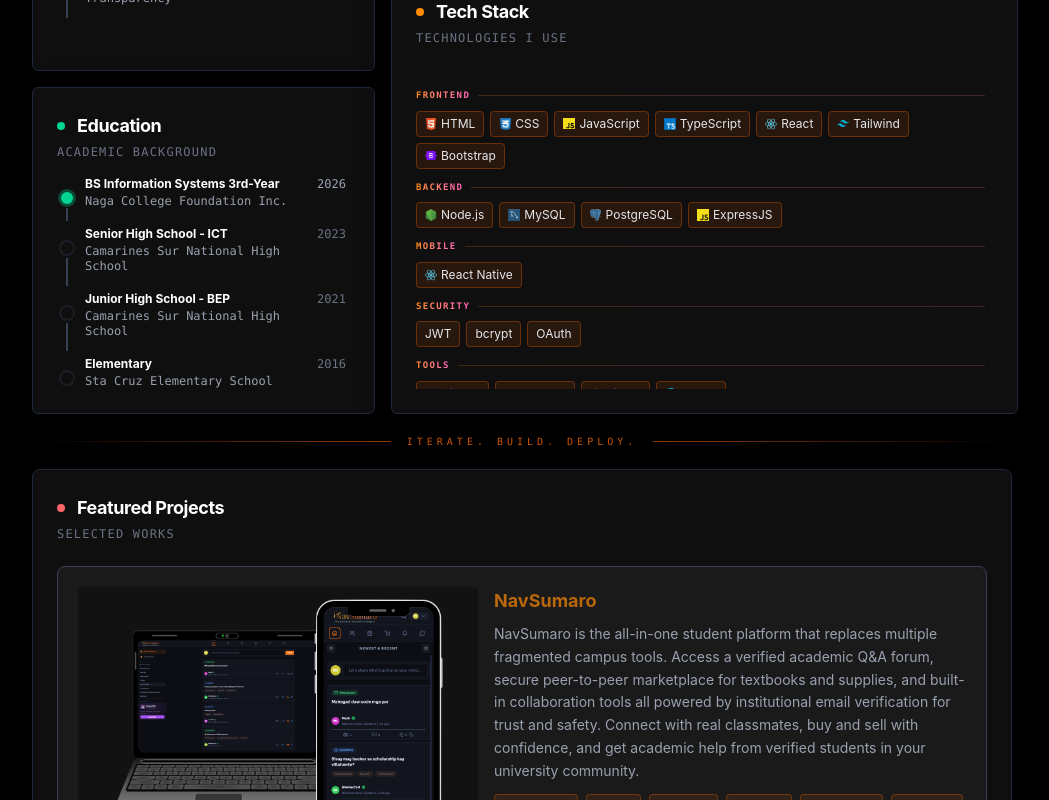
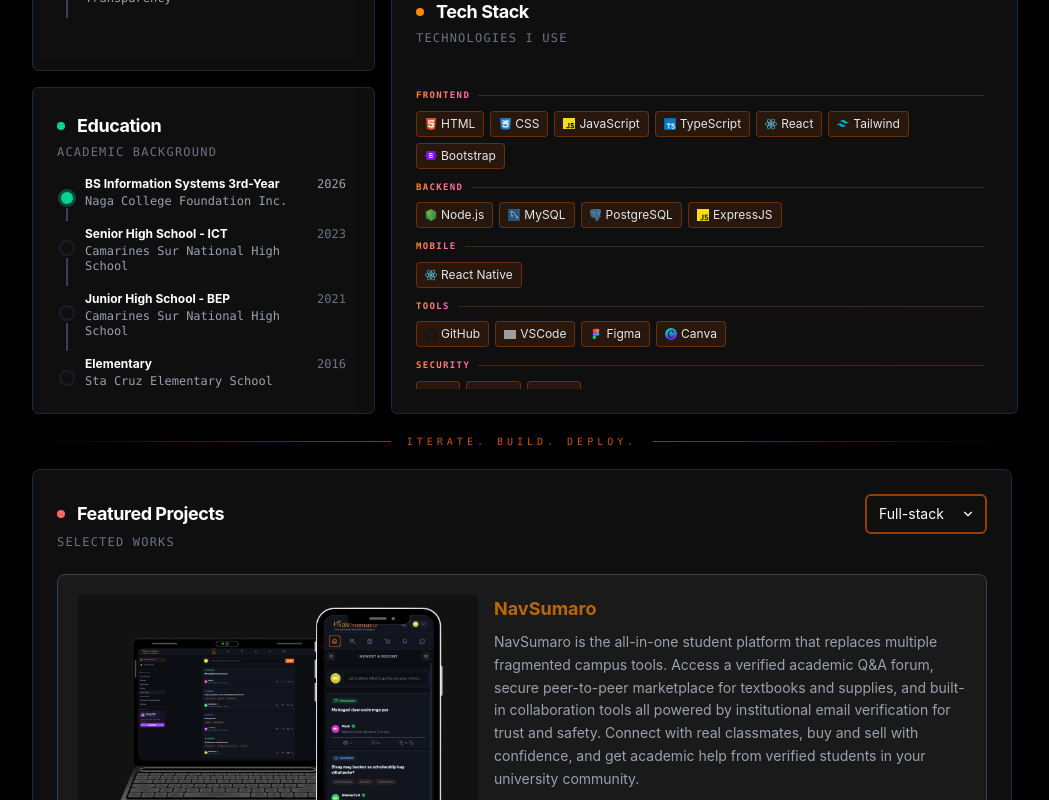
Before and after one commit to ehrvayn/Portfolio, a React (Vite) app: page / in a window 1280 px wide. Shown: the part 1157-1957 px from the top of the page, without its empty margins (118-1167 px from the left). Built offline with nearby package versions, Linux system fonts and the light colour scheme; no server answers; grey boxes are pictures that could not be loaded; what groq-sdk would draw is missing.

Commit message:
Style: minor adjustments

```diff
--- a/package.json
+++ b/package.json
@@ -18,6 +18,7 @@
     "bootstrap": "^5.3.8",
     "bootstrap-icons": "^1.13.1",
     "groq-sdk": "^0.37.0",
+    "lucide-react": "^1.14.0",
     "react": "^19.2.0",
     "react-dom": "^19.2.0",
     "react-icons": "^5.6.0",
--- a/src/assets/info/MyInfo.js
+++ b/src/assets/info/MyInfo.js
@@ -70,15 +70,15 @@
 - Google Cloud
 - Web Speech Recognition API
 
-Projects: (latest is the highest number)
-5. StartSmart — AI-powered business idea analyzer
+Featured Projects:
+- StartSmart — AI-powered business idea analyzer
    - Instant viability analysis with score, cost breakdown, timeline, and risk assessment
    - AI chatbot powered by Groq's API with full business idea context
    - Tech: React, Tailwind, Node.js, Express.js, Groq API, TypeScript
    - Status: Completed
    - Live: startsmartgo.vercel.app
 
-4. InterviewSpark — AI-powered interview coaching platform
+- InterviewSpark — AI-powered interview coaching platform
    - Real-time AI feedback on interview answers
    - 6-metric scoring system (clarity, confidence, relevance, communication, conciseness, technical depth)
    - Features: Session recording, performance analytics, feedback reports
@@ -87,20 +87,14 @@
    - Status: Active Development
    - Live: interviewing-spark.vercel.app
 
-3. NavSumaro — Integrated Academic Platform (Team Lead - CTO)
+- NavSumaro — Integrated Academic Platform (Team Lead - CTO)
    - All-in-one student platform for universities
    - Features: Forums & Q&A, Messaging, Marketplace, Email verification
    - Tech Stack: React, Node.js, PostgreSQL, Prisma
    - Status: Completed (PACUCOA Level 2 Presentation)
    - Team: 7 members (CEO, CIO, CMO, CFO, CHRO, COO, CTO)
 
-2. QuickNotes — lightweight note-taking app
-   - Fast and secure note management platform
-   - Clean REST API with JWT authentication
-   - Tech: React, TypeScript, Tailwind CSS, Node.js, Express, PostgreSQL
-   - Live: myqnotes.vercel.app
-
-1. Portfolio Website — personal portfolio with AI assistant
+- Portfolio Website — personal portfolio with AI assistant
    - Custom chatbot powered by Groq's API
    - Instant answers about tech stack and experience
    - Tech: React, Tailwind CSS, groq API
--- a/src/components/containers/FeaturedProjects.jsx
+++ b/src/components/containers/FeaturedProjects.jsx
@@ -5,6 +5,7 @@
 import PortfolioImg from "../../assets/img/PortfolioImg.png";
 import InterviewSparkImg from "../../assets/img/InterviewSparkImg.png";
 import StartSmartImg from "../../assets/img/StartSmartImg.png";
+import { ChevronDown } from "lucide-react";
 
 function FeaturedProjects() {
   const { darkMode } = useDarkMode();
@@ -80,7 +81,8 @@
       }`}
     >
       <header>
-        <div className="flex items-center gap-3 mb-1">
+        <div className="flex items-center justify-between gap-3">
+          <div className="flex items-center gap-3">
             <div
               className={`w-2 h-2 rounded-full ${darkMode ? "bg-red-400" : "bg-red-500"}`}
             />
@@ -89,6 +91,31 @@
             >
               Featured Projects
             </h2>
+          </div>
+          <div className="relative flex flex-col gap-1.5">
+            <div className="relative group">
+              <select
+                className="input-base w-full cursor-pointer rounded-md appearance-none bg-base-surface border-2 border-[#953E00] outline-none px-3 py-2 text-sm text-text-primary transition-all pr-10"
+                style={{ colorScheme: "dark" }}
+              >
+                <option
+                  value="volvo"
+                  className="text-black cursor-pointer"
+                >
+                  Full-stack
+                </option>
+                <option
+                  value="saab"
+                  className="text-black cursor-pointer"
+                >
+                  Front-end
+                </option>
+              </select>
+              <div className="absolute right-3 top-1/2 -translate-y-1/2 pointer-events-none text-text-muted group-hover:text-text-primary transition-colors">
+                <ChevronDown size={14} />
+              </div>
+            </div>
+          </div>
         </div>
         <p
           className={`text-xs tracking-widest uppercase font-mono ${darkMode ? "text-gray-500" : "text-gray-600"}`}
--- a/src/components/containers/TechStack.jsx
+++ b/src/components/containers/TechStack.jsx
@@ -79,6 +79,15 @@
             techs: [{ name: "React Native", img: reactImg }],
           },
           {
+            label: "Tools",
+            techs: [
+              { name: "GitHub", img: githubImg },
+              { name: "VSCode", img: vscodeImg },
+              { name: "Figma", img: figmaImg },
+              { name: "Canva", img: canva },
+            ],
+          },
+          {
             label: "Security",
             techs: [
               { name: "JWT", img: null },
@@ -87,12 +96,9 @@
             ],
           },
           {
-            label: "Tools",
+            label: "Cloud",
             techs: [
-              { name: "GitHub", img: githubImg },
-              { name: "VSCode", img: vscodeImg },
-              { name: "Figma", img: figmaImg },
-              { name: "Canva", img: canva },
+              { name: "GCP", img: null },
             ],
           },
         ].map((section, i) => (
```
Also changed, not shown: 1 other file (tests, documents, lock files or other folders). Lines whose indentation alone changed are shown as unchanged.
